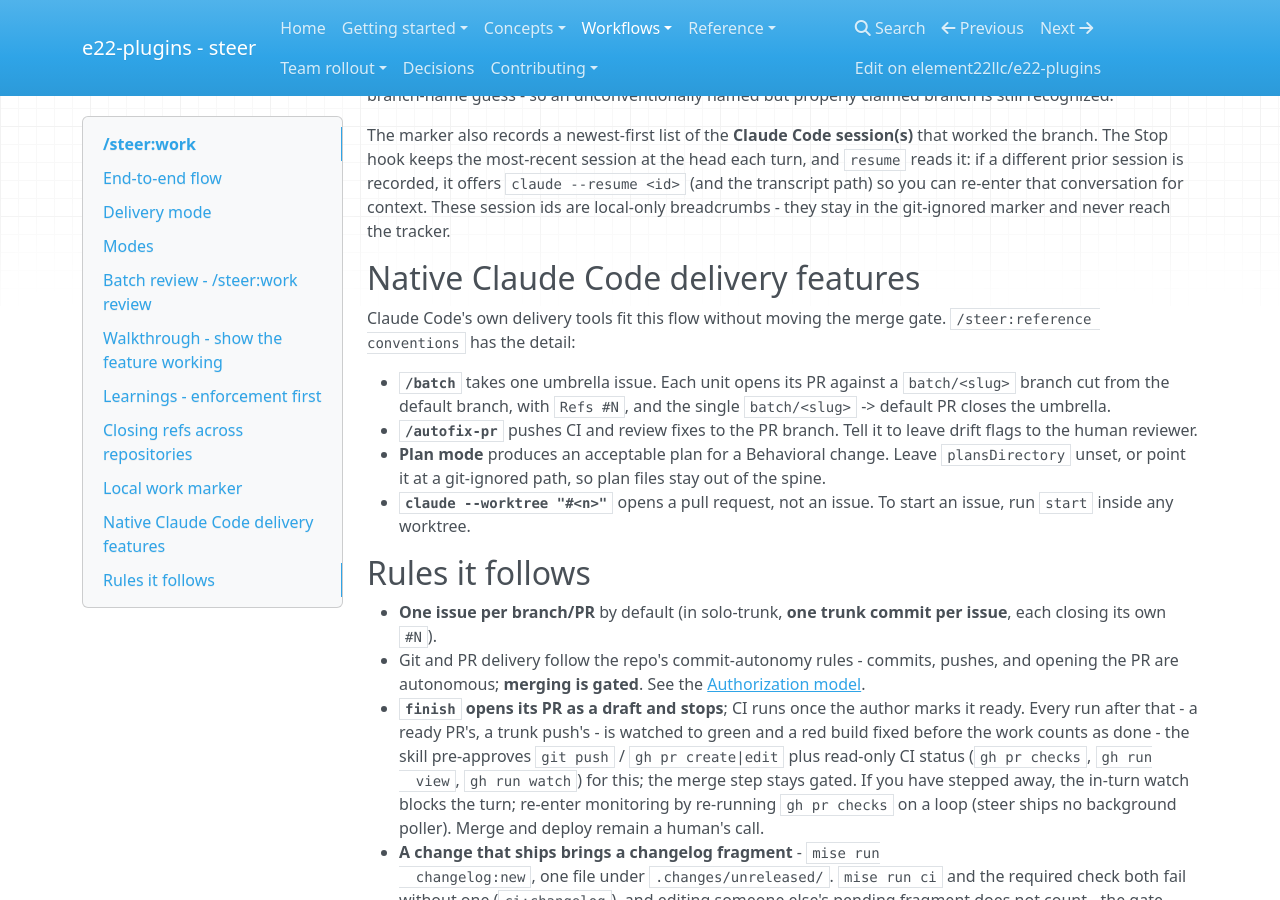
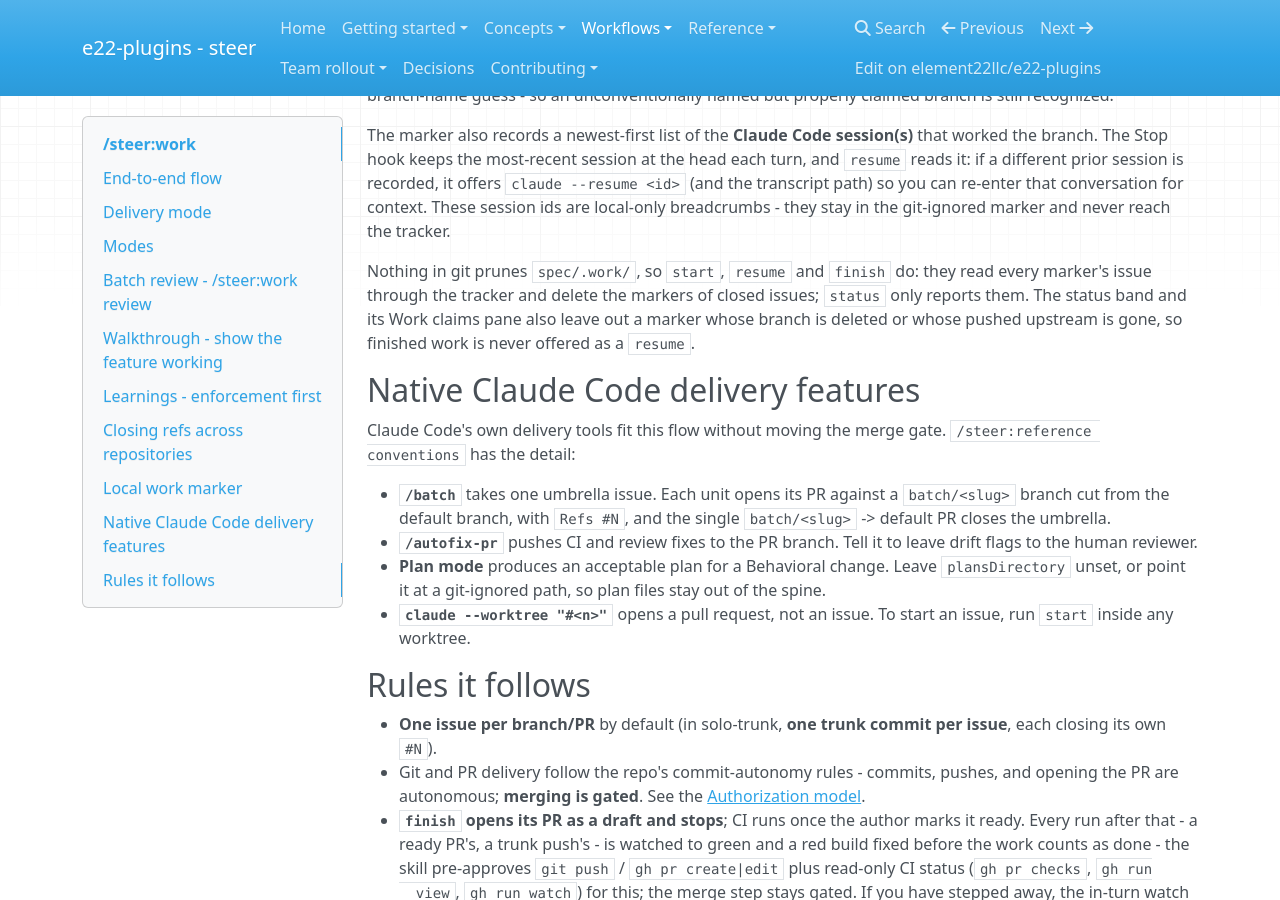
Before and after one commit to element22llc/e22-plugins, an MkDocs documentation site: the page built from docs/workflows/work.md, in a window 1280 px wide and 900 px high, scrolled down 4499 px. Built offline with MkDocs 1.6.1, drawn with Linux system fonts in a browser that asks for light colours; nearby versions of some CDN libraries.

Commit message:
docs: describe work-marker pruning in the work workflow page
Co-Authored-By: Claude Opus 5.5 <noreply@anthropic.com>

```diff
--- a/docs/workflows/work.md
+++ b/docs/workflows/work.md
@@ -197,6 +197,12 @@ offers `claude --resume <id>` (and the transcript path) so you can re-enter that
 conversation for context. These session ids are local-only breadcrumbs - they
 stay in the git-ignored marker and never reach the tracker.
 
+Nothing in git prunes `spec/.work/`, so `start`, `resume` and `finish` do: they
+read every marker's issue through the tracker and delete the markers of closed
+issues; `status` only reports them. The status band and its Work claims pane
+also leave out a marker whose branch is deleted or whose pushed upstream is
+gone, so finished work is never offered as a `resume`.
+
 ## Native Claude Code delivery features
 
 Claude Code's own delivery tools fit this flow without moving the merge gate.
```
